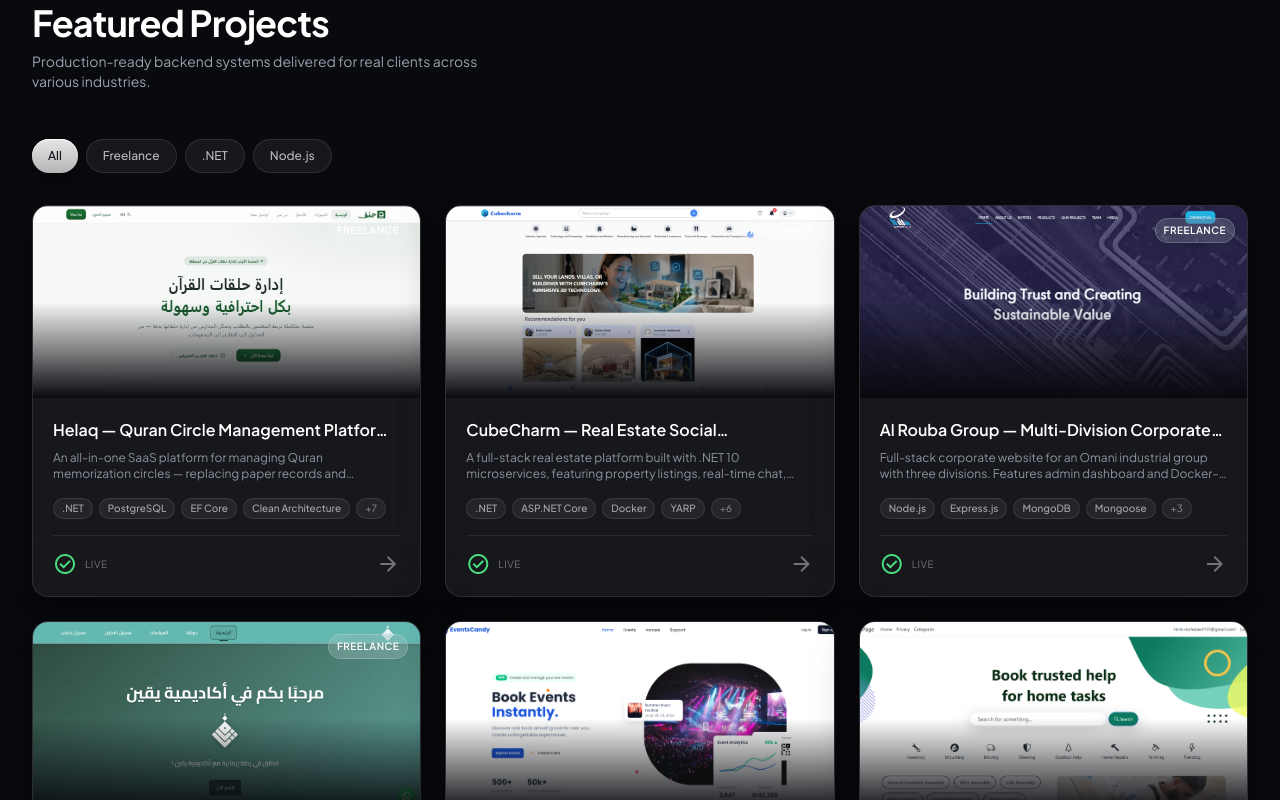
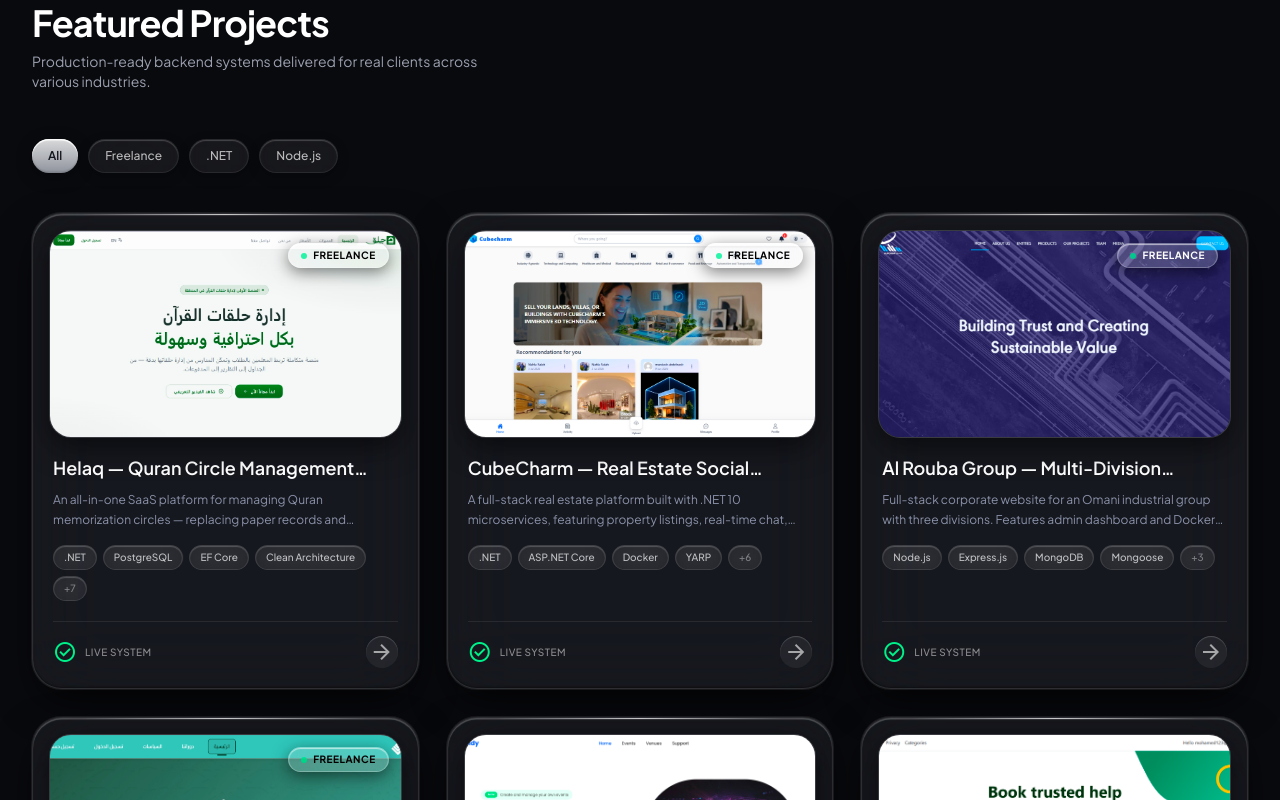
Before and after one commit to aboellil0/glassy-portfolio, a Next.js app: page / in a window 1280 px wide. Shown: the part 920-1720 px from the top of the page. Built offline with nearby package versions, Linux system fonts and the light colour scheme.

Commit message:
feat: add projects data structure and interactive filterable projects component

```diff
--- a/src/components/Projects.tsx
+++ b/src/components/Projects.tsx
@@ -36,16 +36,16 @@
         </div>
 
         {/* Filter Pills */}
-        <div className="flex flex-wrap gap-2 mb-8">
+        <div className="flex flex-wrap gap-2.5 mb-10">
           {projectFilters.map((filter) => (
             <button
               key={filter.value}
               onClick={() => setActiveFilter(filter.value)}
               className={`
-                px-4 py-2 rounded-full text-xs font-medium transition-all
+                px-4 py-2 rounded-full text-xs transition-all active:scale-95
                 ${activeFilter === filter.value
-                  ? 'bg-gradient-to-b from-white/90 to-white/70 text-[#0e1015] shadow-[inset_0_1px_1px_rgba(255,255,255,0.9),0_4px_12px_rgba(0,0,0,0.3)]'
-                  : 'bg-white/[0.06] hover:bg-white/[0.1] text-white/70 hover:text-white border border-white/[0.1]'
+                  ? 'bg-gradient-to-b from-white/[0.85] to-[#c8ceda]/[0.7] text-[#14161d] font-semibold shadow-[inset_0_1.5px_1px_rgba(255,255,255,0.95),inset_0_-1.5px_1.5px_rgba(0,0,0,0.15),0_4px_16px_rgba(0,0,0,0.35)]'
+                  : 'bg-white/[0.06] hover:bg-white/[0.12] text-white/70 hover:text-white font-medium backdrop-blur-xl shadow-[inset_0_1px_1px_rgba(255,255,255,0.2),0_4px_12px_rgba(0,0,0,0.25)] border border-white/[0.08]'
                 }
               `}
             >
@@ -55,35 +55,41 @@
         </div>
 
         {/* Projects Grid */}
-        <div className="grid grid-cols-1 md:grid-cols-2 lg:grid-cols-3 gap-6">
+        <div className="grid grid-cols-1 md:grid-cols-2 lg:grid-cols-3 gap-7">
           {filteredProjects.map((project, index) => (
             <div
               key={index}
               onClick={() => setSelectedProject(project)}
-              className="group cursor-pointer rounded-2xl bg-white/[0.06] backdrop-blur-[36px] border border-white/[0.1] overflow-hidden shadow-[inset_0_1px_1px_rgba(255,255,255,0.15),0_16px_40px_rgba(0,0,0,0.5)] hover:bg-white/[0.1] hover:border-white/[0.2] transition-all duration-300"
+              className="group relative cursor-pointer rounded-[30px] bg-white/[0.06] backdrop-blur-[36px] saturate-[180%] border border-white/[0.1] shadow-[inset_0_1.5px_1px_rgba(255,255,255,0.25),inset_0_-1px_2px_rgba(0,0,0,0.4),0_0_0_1px_rgba(255,255,255,0.08),0_16px_40px_-6px_rgba(0,0,0,0.7)] hover:bg-white/[0.09] hover:border-white/[0.22] hover:shadow-[inset_0_1.5px_1.5px_rgba(255,255,255,0.45),inset_0_-1.5px_1.5px_rgba(0,0,0,0.4),0_0_0_1px_rgba(255,255,255,0.18),0_24px_50px_-8px_rgba(0,0,0,0.85),0_0_30px_rgba(255,255,255,0.08)] hover:-translate-y-1.5 transition-all duration-300 overflow-hidden flex flex-col p-3.5 sm:p-4"
             >
-              {/* Project Image */}
-              <div className="relative h-48 overflow-hidden">
+              {/* Top Specular Sheen (simulates upper glass curve light entry) */}
+              <div className="pointer-events-none absolute -top-px left-1/2 -translate-x-1/2 w-3/4 h-[1.5px] bg-gradient-to-r from-transparent via-white/70 to-transparent blur-[0.5px] z-20" />
+
+              {/* Project Image - Curved pop-up container with rim light highlight */}
+              <div className="relative w-full h-48 sm:h-52 rounded-[22px] overflow-hidden border border-white/[0.15] shadow-[inset_0_1px_1.5px_rgba(255,255,255,0.4),0_10px_28px_rgba(0,0,0,0.5)] group-hover:shadow-[inset_0_1px_1.5px_rgba(255,255,255,0.6),0_16px_36px_rgba(0,0,0,0.65)] group-hover:scale-[1.02] transition-all duration-500">
                 <Image
                   src={project.image}
                   alt={project.title}
                   fill
-                  className="object-cover group-hover:scale-105 transition-transform duration-500"
+                  className="object-cover group-hover:scale-105 transition-transform duration-700"
                 />
-                <div className="absolute inset-0 bg-gradient-to-t from-[#090a0e] via-transparent to-transparent" />
                 {project.freelance && (
-                  <div className="absolute top-3 right-3 px-2 py-1 rounded-full bg-white/[0.15] backdrop-blur-xl text-[10px] font-semibold uppercase tracking-wider text-white border border-white/[0.2]">
+                  <div className="absolute top-3 right-3 px-3 py-1 rounded-full bg-white/[0.18] backdrop-blur-2xl shadow-[inset_0_1px_1px_rgba(255,255,255,0.6),0_4px_16px_rgba(0,0,0,0.5)] border border-white/[0.25] text-[10px] font-bold uppercase tracking-wider flex items-center gap-1.5 z-10">
+                    <span className="w-1.5 h-1.5 rounded-full bg-emerald-400 animate-pulse" />
+                    <span className={project.lightImage ? 'text-white' : 'text-black'}>
                       Freelance
+                    </span>
                   </div>
                 )}
               </div>
 
               {/* Project Content */}
-              <div className="p-5">
-                <h3 className="text-base font-semibold text-white group-hover:text-secondary transition-colors line-clamp-1">
+              <div className="pt-4 px-1 pb-1 flex-1 flex flex-col justify-between">
+                <div>
+                  <h3 className="text-base sm:text-lg font-semibold text-white group-hover:text-secondary transition-colors line-clamp-1">
                     {project.title}
                   </h3>
-                <p className="text-xs text-secondary/70 mt-2 line-clamp-2">
+                  <p className="text-xs text-secondary/70 mt-2 leading-relaxed line-clamp-2">
                     {project.description}
                   </p>
 
@@ -92,29 +98,32 @@
                     {project.tags.slice(0, 4).map((tag, tagIndex) => (
                       <span
                         key={tagIndex}
-                      className="px-2 py-0.5 rounded-full bg-white/[0.06] text-[10px] font-medium text-white/60 border border-white/[0.1]"
+                        className="px-2.5 py-1 rounded-full bg-white/[0.06] backdrop-blur-md shadow-[inset_0_1px_1px_rgba(255,255,255,0.2)] text-[10px] font-medium text-white/70 border border-white/[0.1]"
                       >
                         {tag}
                       </span>
                     ))}
                     {project.tags.length > 4 && (
-                    <span className="px-2 py-0.5 rounded-full bg-white/[0.06] text-[10px] font-medium text-white/40 border border-white/[0.1]">
+                      <span className="px-2.5 py-1 rounded-full bg-white/[0.06] backdrop-blur-md shadow-[inset_0_1px_1px_rgba(255,255,255,0.2)] text-[10px] font-medium text-white/40 border border-white/[0.1]">
                         +{project.tags.length - 4}
                       </span>
                     )}
                   </div>
+                </div>
 
                 {/* Footer */}
-                <div className="flex items-center justify-between mt-4 pt-4 border-t border-white/[0.08]">
+                <div className="flex items-center justify-between mt-5 pt-3.5 border-t border-white/[0.08]">
                   <div className="flex items-center gap-2">
                     {project.liveUrl && (
-                      <span className="material-symbols-outlined text-[14px] text-green-400">check_circle</span>
+                      <span className="material-symbols-outlined text-[15px] text-emerald-400">check_circle</span>
                     )}
-                    <span className="text-[10px] text-white/40 uppercase tracking-wider">
-                      {project.liveUrl ? 'Live' : 'Repository'}
+                    <span className="text-[10px] font-medium text-white/50 uppercase tracking-wider">
+                      {project.liveUrl ? 'Live System' : 'Repository'}
                     </span>
                   </div>
-                  <span className="material-symbols-outlined text-[16px] text-white/40 group-hover:text-white group-hover:translate-x-1 transition-all">arrow_forward</span>
+                  <div className="w-8 h-8 rounded-full bg-white/[0.06] group-hover:bg-gradient-to-b group-hover:from-white/[0.85] group-hover:to-[#c5cbda]/[0.65] text-white/60 group-hover:text-[#14161d] flex items-center justify-center transition-all shadow-[inset_0_1px_1px_rgba(255,255,255,0.2)] group-hover:shadow-[inset_0_1px_1px_rgba(255,255,255,0.9),0_4px_12px_rgba(0,0,0,0.3)]">
+                    <span className="material-symbols-outlined text-[16px] group-hover:translate-x-0.5 transition-transform">arrow_forward</span>
+                  </div>
                 </div>
               </div>
             </div>
@@ -125,57 +134,59 @@
       {/* Project Modal */}
       {selectedProject && (
         <div
-          className="fixed inset-0 z-50 flex items-center justify-center p-4 bg-black/70 backdrop-blur-xl"
+          className="fixed inset-0 z-50 flex items-center justify-center p-4 bg-black/75 backdrop-blur-2xl"
           onClick={() => setSelectedProject(null)}
         >
           <div
-            className="relative w-full max-w-3xl max-h-[90vh] overflow-y-auto rounded-3xl bg-[#121317] border border-white/[0.15] shadow-[inset_0_1px_1px_rgba(255,255,255,0.2),0_24px_60px_rgba(0,0,0,0.8)]"
+            className="relative w-full max-w-3xl max-h-[90vh] overflow-y-auto rounded-[32px] bg-[#0d0e12]/90 backdrop-blur-[42px] saturate-[190%] border border-white/[0.18] shadow-[inset_0_1.5px_1.5px_rgba(255,255,255,0.35),inset_0_-1.5px_1.5px_rgba(0,0,0,0.4),0_0_0_1px_rgba(255,255,255,0.12),0_24px_60px_-10px_rgba(0,0,0,0.85)]"
             onClick={(e) => e.stopPropagation()}
           >
+            {/* Top Specular Sheen line */}
+            <div className="pointer-events-none absolute -top-px left-1/2 -translate-x-1/2 w-3/4 h-[1.5px] bg-gradient-to-r from-transparent via-white/70 to-transparent blur-[0.5px] z-20" />
+
             {/* Close Button */}
             <button
               onClick={() => setSelectedProject(null)}
-              className="absolute top-4 right-4 z-10 w-10 h-10 rounded-full bg-white/[0.1] hover:bg-white/[0.2] flex items-center justify-center text-white/60 hover:text-white transition-all"
+              className="absolute top-4 right-4 z-20 w-10 h-10 rounded-full bg-white/[0.1] hover:bg-white/[0.2] flex items-center justify-center text-white/70 hover:text-white transition-all shadow-[inset_0_1px_1px_rgba(255,255,255,0.3)]"
             >
               <span className="material-symbols-outlined text-[20px]">close</span>
             </button>
 
             {/* Project Image */}
-            <div className="relative h-64 sm:h-80">
+            <div className="relative h-60 sm:h-72 mx-5 sm:mx-8 mt-5 sm:mt-8 rounded-[24px] overflow-hidden border border-white/[0.18] shadow-[inset_0_1px_1.5px_rgba(255,255,255,0.4),0_12px_32px_rgba(0,0,0,0.6)]">
               <Image
                 src={selectedProject.image}
                 alt={selectedProject.title}
                 fill
                 className="object-cover"
               />
-              <div className="absolute inset-0 bg-gradient-to-t from-[#121317] via-transparent to-transparent" />
             </div>
 
             {/* Content */}
-            <div className="p-6 sm:p-8 -mt-16 relative z-10">
+            <div className="p-6 sm:p-8 relative z-10">
               <div className="flex items-center gap-2 mb-4">
                 {selectedProject.freelance && (
-                  <span className="px-3 py-1 rounded-full bg-green-500/20 text-green-400 text-xs font-semibold border border-green-500/30">
+                  <span className="px-3 py-1 rounded-full bg-emerald-500/20 text-emerald-300 text-xs font-semibold border border-emerald-500/30 backdrop-blur-xl shadow-[inset_0_1px_1px_rgba(255,255,255,0.2)]">
                     Freelance Project
                   </span>
                 )}
               </div>
 
-              <h2 className="text-2xl font-bold text-white mb-3">
+              <h2 className="text-2xl font-bold text-white mb-3 tracking-tight">
                 {selectedProject.title}
               </h2>
 
-              <p className="text-sm text-secondary/80 mb-6">
+              <p className="text-sm text-secondary/80 mb-6 leading-relaxed">
                 {selectedProject.description}
               </p>
 
               {/* Features */}
               <div className="mb-6">
-                <h3 className="text-sm font-semibold text-white uppercase tracking-wider mb-3">Key Features</h3>
+                <h3 className="text-xs font-semibold text-white uppercase tracking-wider mb-3">Key Features</h3>
                 <ul className="space-y-2">
                   {selectedProject.features.map((feature, index) => (
-                    <li key={index} className="flex items-start gap-3 text-sm text-secondary/70">
-                      <span className="material-symbols-outlined text-[16px] text-primary mt-0.5">check</span>
+                    <li key={index} className="flex items-start gap-3 text-sm text-secondary/80">
+                      <span className="material-symbols-outlined text-[16px] text-emerald-400 mt-0.5">check</span>
                       {feature}
                     </li>
                   ))}
@@ -184,12 +195,12 @@
 
               {/* Tech Stack */}
               <div className="mb-8">
-                <h3 className="text-sm font-semibold text-white uppercase tracking-wider mb-3">Tech Stack</h3>
+                <h3 className="text-xs font-semibold text-white uppercase tracking-wider mb-3">Tech Stack</h3>
                 <div className="flex flex-wrap gap-2">
                   {selectedProject.tags.map((tag, index) => (
                     <span
                       key={index}
-                      className="px-3 py-1.5 rounded-full bg-white/[0.08] text-xs font-medium text-white/80 border border-white/[0.15]"
+                      className="px-3 py-1.5 rounded-full bg-white/[0.08] backdrop-blur-xl text-xs font-medium text-white/90 border border-white/[0.15] shadow-[inset_0_1px_1px_rgba(255,255,255,0.25)]"
                     >
                       {tag}
                     </span>
@@ -204,7 +215,7 @@
                     href={selectedProject.liveUrl}
                     target="_blank"
                     rel="noopener noreferrer"
-                    className="flex items-center gap-2 px-5 py-2.5 rounded-full bg-gradient-to-b from-white to-white/80 text-[#0e1015] font-semibold text-sm shadow-[inset_0_1px_1px_rgba(255,255,255,0.9),0_4px_12px_rgba(0,0,0,0.3)] hover:brightness-105 active:scale-[0.98] transition-all"
+                    className="flex items-center gap-2 px-5 py-2.5 rounded-full bg-gradient-to-b from-white/[0.85] to-[#c5cbda]/[0.65] text-[#14161d] font-semibold text-sm shadow-[inset_0_1.5px_1px_rgba(255,255,255,0.95),inset_0_-1.5px_1.5px_rgba(0,0,0,0.15),0_4px_16px_rgba(0,0,0,0.35)] active:scale-95 transition-all"
                   >
                     <span>View Live</span>
                     <span className="material-symbols-outlined text-[16px]">open_in_new</span>
@@ -215,7 +226,7 @@
                     href={selectedProject.repoUrl}
                     target="_blank"
                     rel="noopener noreferrer"
-                    className="flex items-center gap-2 px-5 py-2.5 rounded-full bg-white/[0.08] hover:bg-white/[0.15] text-white font-medium text-sm border border-white/[0.2] transition-all"
+                    className="flex items-center gap-2 px-5 py-2.5 rounded-full bg-white/[0.06] hover:bg-white/[0.12] text-white font-medium text-sm border border-white/[0.18] backdrop-blur-xl shadow-[inset_0_1px_1px_rgba(255,255,255,0.25)] active:scale-95 transition-all"
                   >
                     <span className="material-symbols-outlined text-[16px]">code</span>
                     <span>View Code</span>
--- a/src/data/projects.ts
+++ b/src/data/projects.ts
@@ -8,6 +8,7 @@
   images: string[];
   liveUrl?: string;
   repoUrl?: string;
+  lightImage?: boolean;
 }
 
 export const projects: Project[] = [
@@ -26,6 +27,7 @@
     image: "/images/projects/helaq/main.png",
     images: ["/images/projects/helaq/main.png"],
     liveUrl: "https://helaq.org",
+    lightImage: false,
   },
   {
     title: "CubeCharm — Real Estate Social Marketplace",
@@ -42,6 +44,7 @@
     image: "/images/projects/CubeCharm microservices/main.png",
     images: ["/images/projects/CubeCharm microservices/main.png"],
     liveUrl: "https://cubecharm.com",
+    lightImage: false,
   },
   {
     title: "Al Rouba Group — Multi-Division Corporate Website",
@@ -58,6 +61,7 @@
     image: "/images/projects/alrouba/image.png",
     images: ["/images/projects/alrouba/image.png"],
     liveUrl: "https://www.alrouba.com",
+    lightImage: true,
   },
   {
     title: "Quran Memorization Platform — RESTful API",
```
Lines whose indentation alone changed are shown as unchanged.
